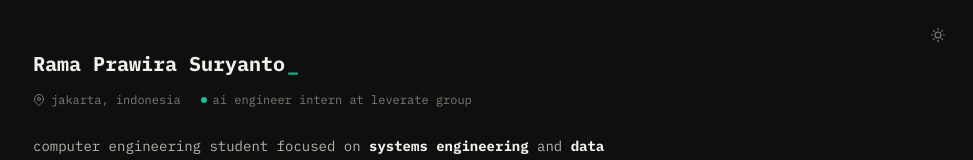
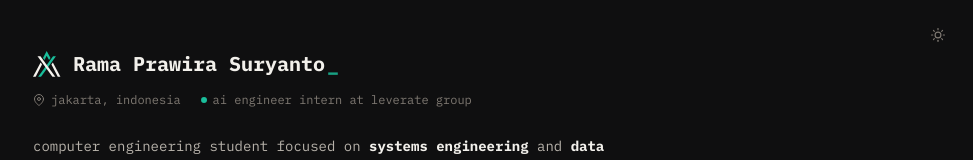
Before and after one commit to axeiira/axeiira-site, a React (Vite) app: page / in a window 1280 px wide. Shown: the top 160 px of the page, without its empty margins (307-1280 px from the left). Built offline with nearby package versions, Linux system fonts and the light colour scheme.

Commit message:
feat(logo): add logo in all themes

```diff
--- a/index.html
+++ b/index.html
@@ -2,8 +2,9 @@
 <html lang="en">
   <head>
     <meta charset="UTF-8" />
+    <link id="favicon" rel="icon" type="image/svg+xml" href="/logo-white.svg" />
     <meta name="viewport" content="width=device-width, initial-scale=1.0" />
-    <title>Rama Prawira</title>
+    <title>axeiira</title>
   </head>
   <body>
     <div id="root"></div>
--- a/src/App.tsx
+++ b/src/App.tsx
@@ -182,10 +182,16 @@ function ProjectsCarousel() {
 
 function App() {
   const [theme, setTheme] = useState<Theme>("dark");
+  const logoSrc = `${import.meta.env.BASE_URL}${theme === "dark" ? "logo-white.svg" : "logo.svg"}`;
 
   useEffect(() => {
     document.documentElement.dataset.theme = theme;
-  }, [theme]);
+
+    const favicon = document.querySelector<HTMLLinkElement>("#favicon");
+    if (favicon) {
+      favicon.href = logoSrc;
+    }
+  }, [logoSrc, theme]);
 
   const toggleTheme = () => {
     setTheme((current) => (current === "dark" ? "light" : "dark"));
@@ -205,7 +211,13 @@ function App() {
       <div className="mx-auto flex min-h-[calc(100vh-4rem)] max-w-[600px] flex-col justify-center gap-14">
         <header className="space-y-6 border-b border-divider pb-8">
           <div className="space-y-3">
-            <h1 className="leading-none">
+            <h1 className="flex items-center gap-3 leading-none">
+              <img
+                src={logoSrc}
+                alt=""
+                className="h-7 w-7 shrink-0"
+                aria-hidden="true"
+              />
               <AnimatedName name={profile.name} alias={profile.alias} />
             </h1>
             <div className="flex flex-wrap gap-x-5 gap-y-2 text-xs text-muted">
```
Also changed, not shown: public/logo-white.svg (added), public/logo.svg (added).
